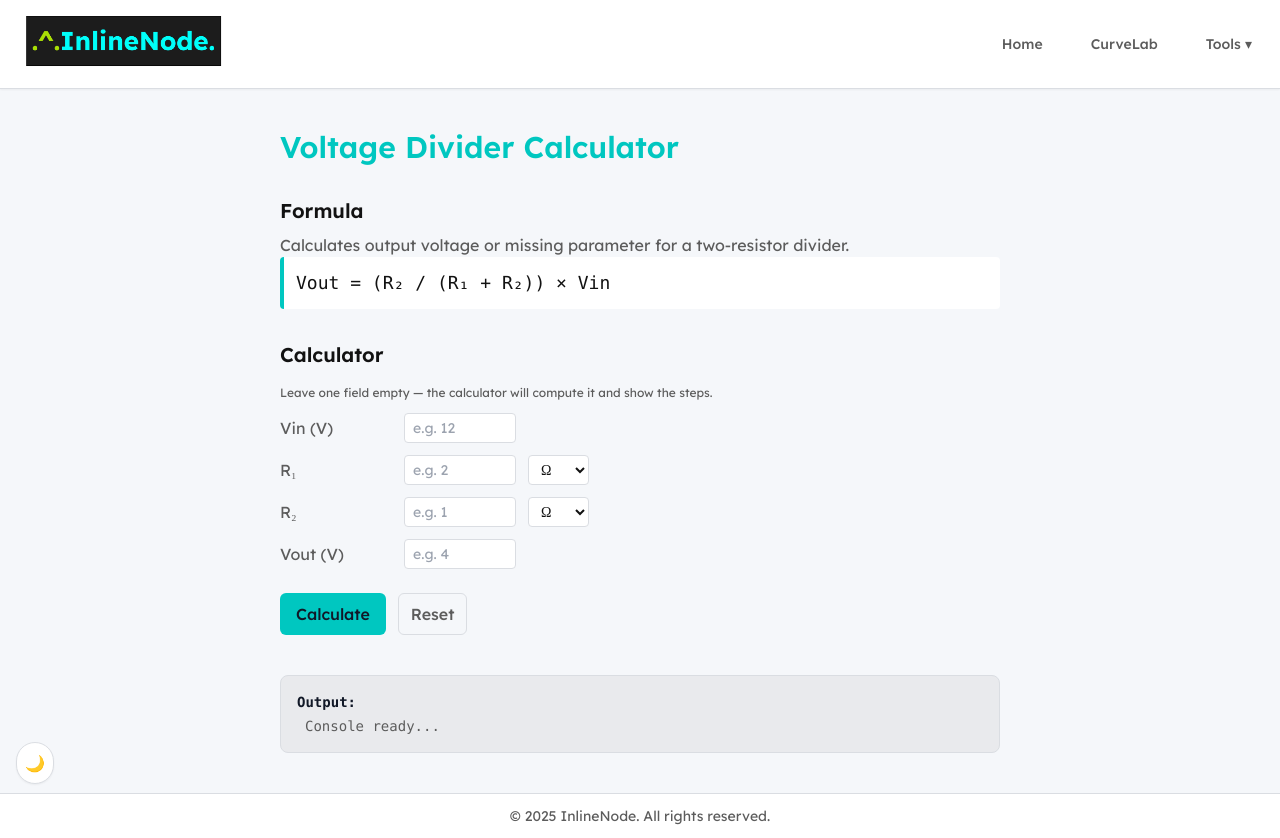
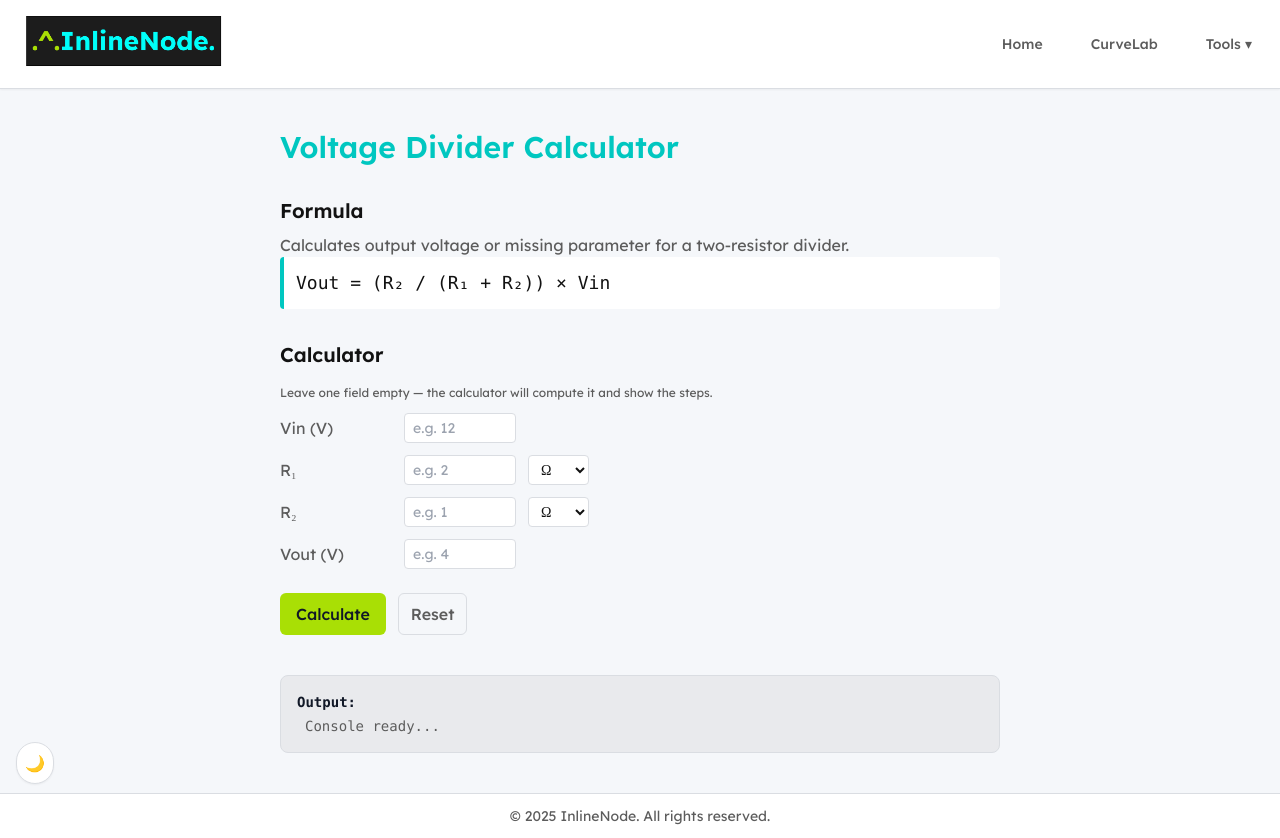
Before and after one commit to inline-node/inlinenode, a React (Vite) app: page /tools/voltagedivider in a window 1280 px wide. Built offline with nearby package versions, Linux system fonts and the light colour scheme.

Commit message:
Moving to phase-3

```diff
--- a/src/pages/calculators/VoltageDivider.jsx
+++ b/src/pages/calculators/VoltageDivider.jsx
@@ -208,7 +208,7 @@
           <div className="flex gap-3 mt-3">
             <button
               onClick={handleCalculate}
-              className="px-4 py-2 rounded-md font-medium bg-accent dark:bg-darkAccent text-gray-900 dark:text-gray-100 hover:opacity-95 transition-all"
+              className="px-4 py-2 rounded-md font-medium bg-[#a9df05] dark:bg-[#a9df05] text-gray-900 dark:text-gray-900 hover:opacity-95 transition-all"
             >
               Calculate
             </button>
```
